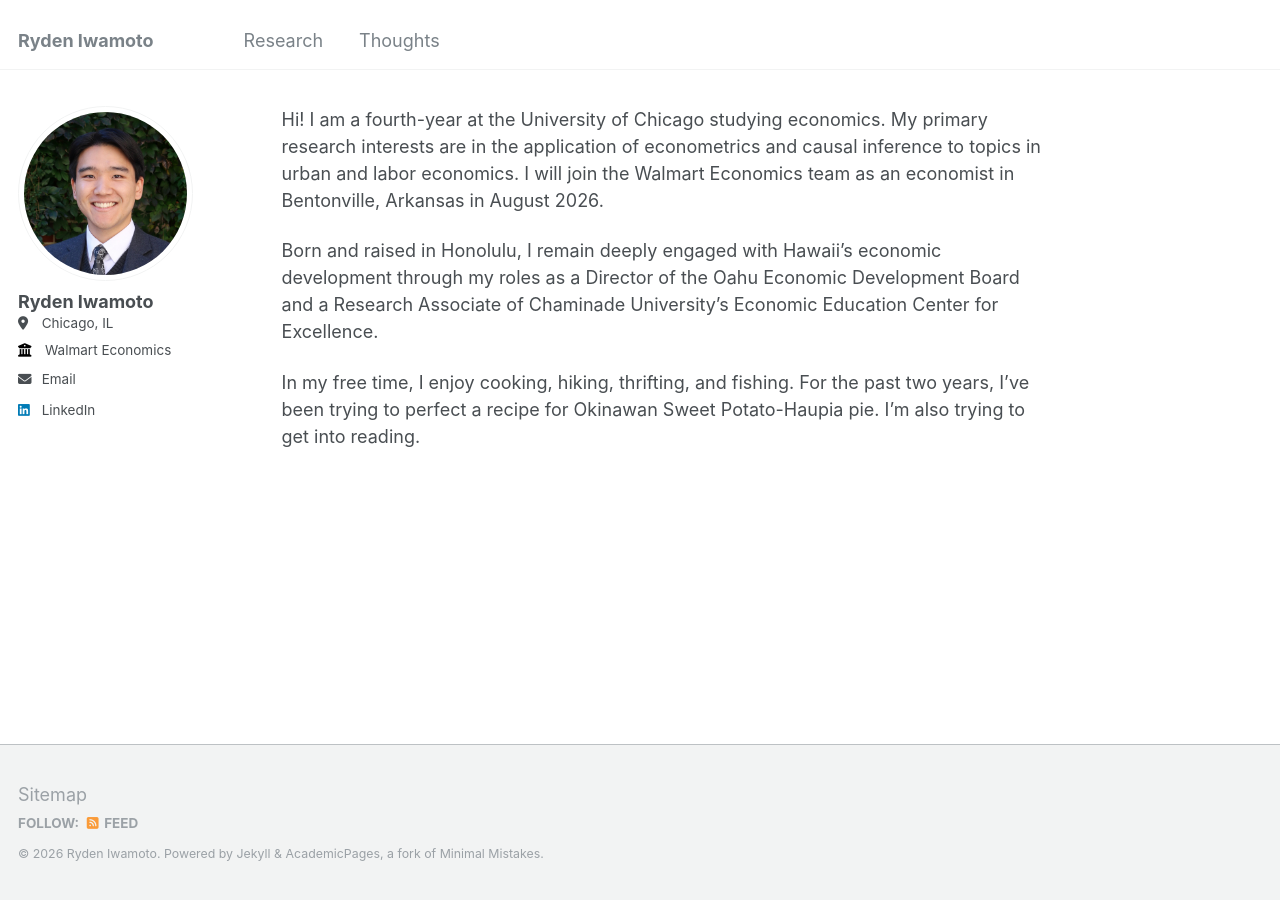
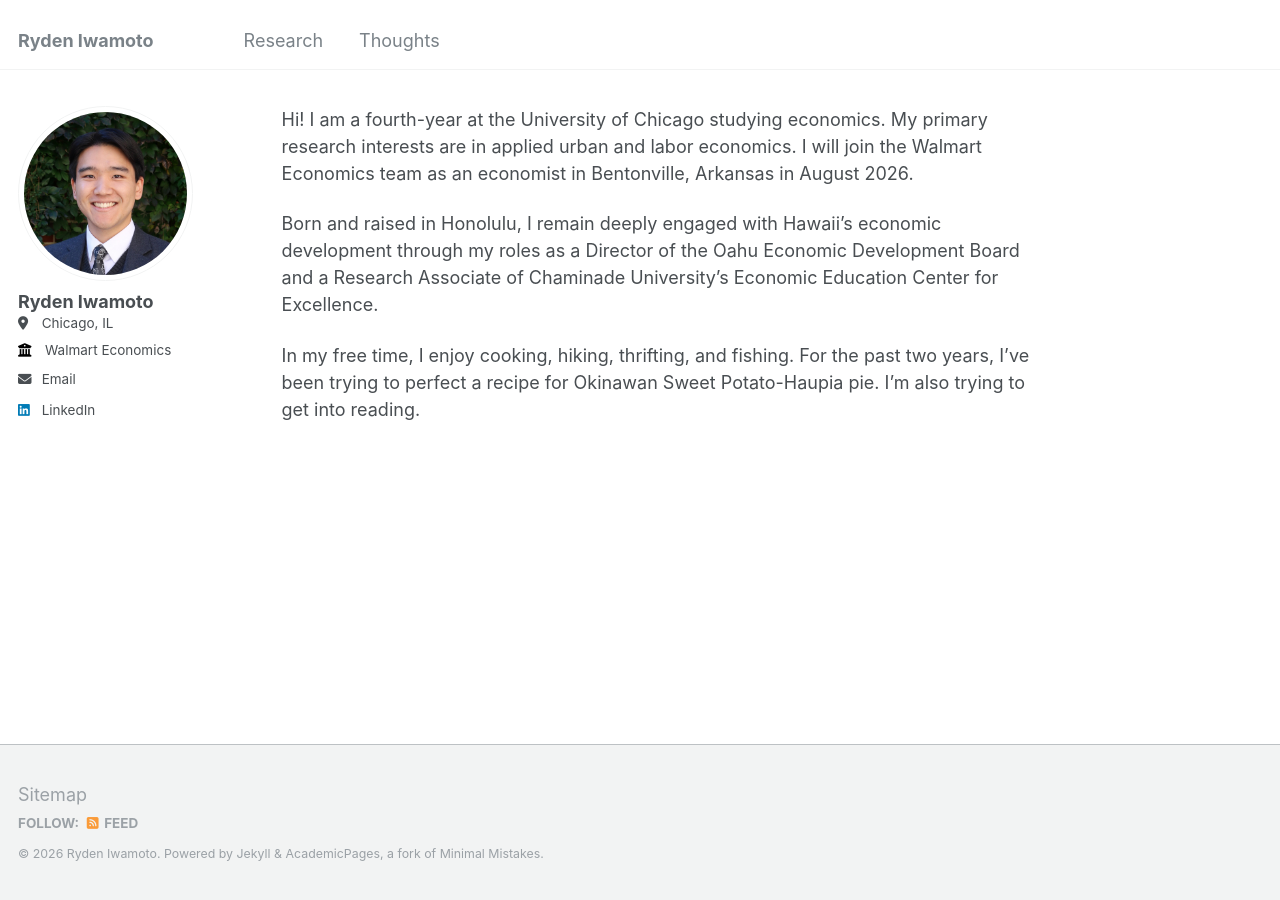
Before and after one commit to rydeniwamoto/rydeniwamoto.github.io, a Jekyll site: the page built from _pages/about.md, in a window 1280 px wide. Built offline with Jekyll 4.4.1, drawn with Linux system fonts in a browser that asks for light colours.

Commit message:
Update about and research pages

```diff
--- a/_pages/about.md
+++ b/_pages/about.md
@@ -6,10 +6,9 @@ redirect_from:
   - /about.html
 ---
 
-Hi! I am a fourth-year at the University of Chicago studying economics.
-My primary research interests are in the application of econometrics and causal inference
-to topics in urban and labor economics. I will join the Walmart Economics team
-as an economist in Bentonville, Arkansas in August 2026.
+Hi! I am a fourth-year at the University of Chicago studying economics. My primary
+research interests are in applied urban and labor economics. I will join the Walmart
+Economics team as an economist in Bentonville, Arkansas in August 2026.
 
 Born and raised in Honolulu, I remain deeply engaged with Hawaii's economic development
 through my roles as a Director of the Oahu Economic Development Board and a Research
```
Also changed, not shown: _pages/research.md (+2 -2 lines).
